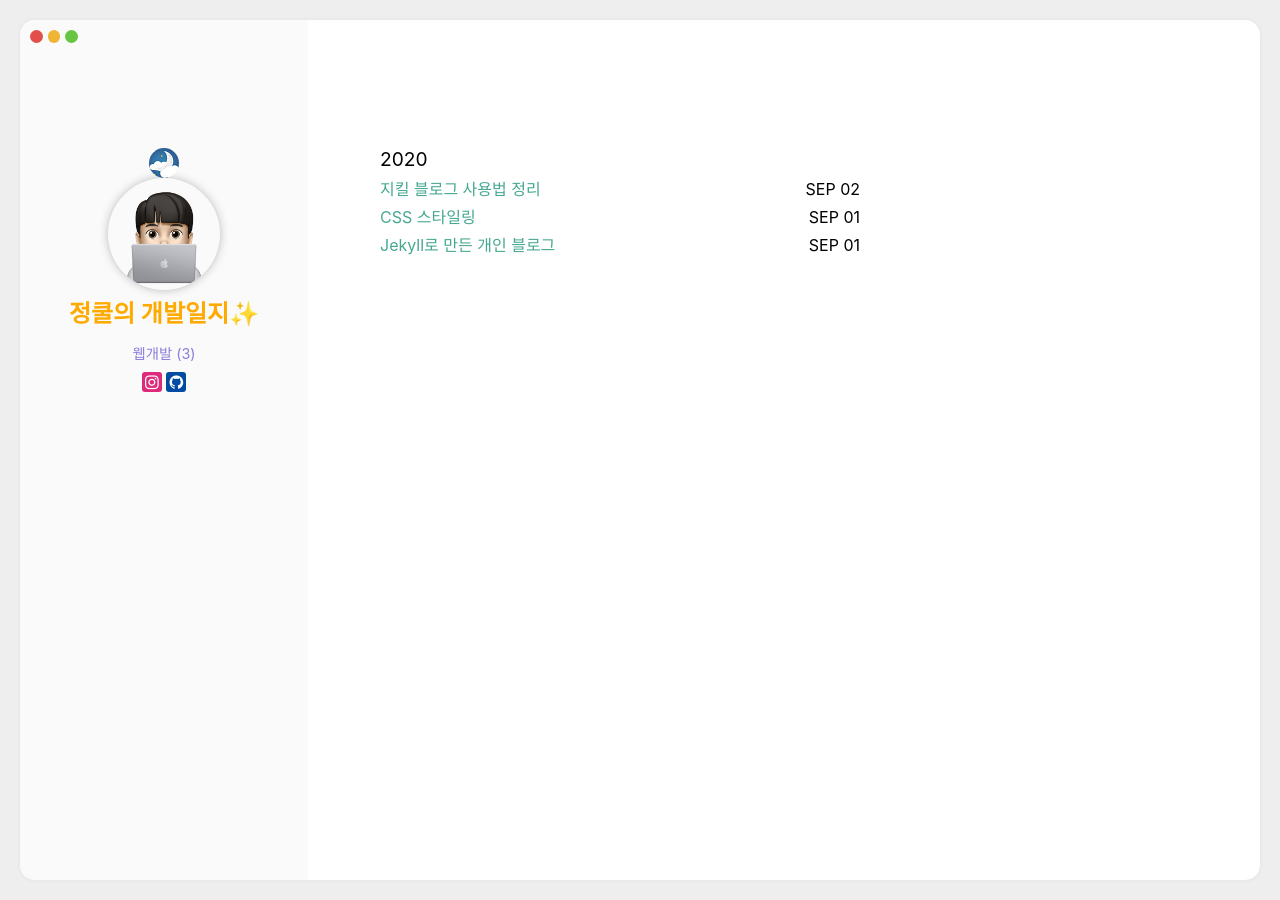
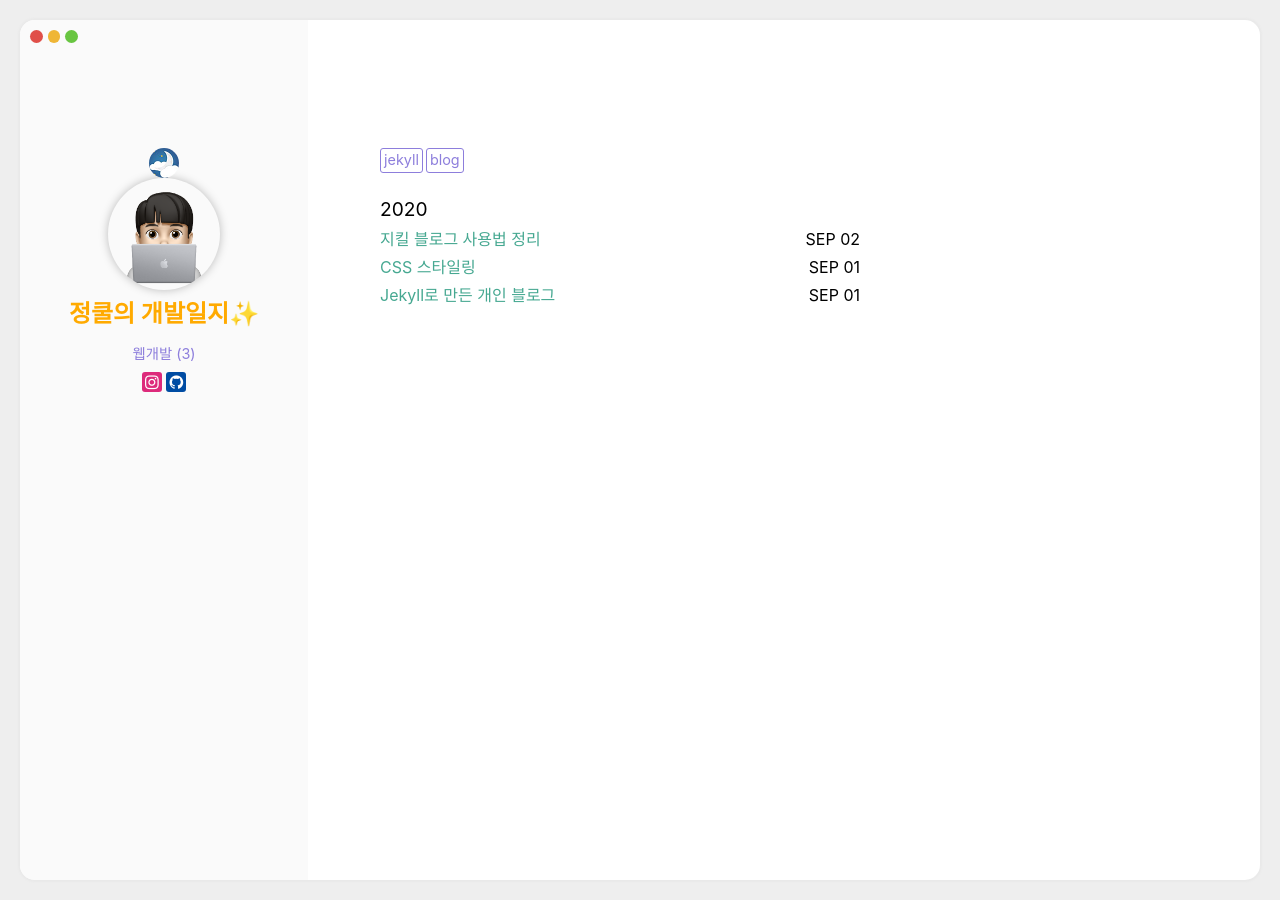
Before and after one commit to sebastianrcnt/sebastianrcnt.github.io, a Jekyll site: the page built from index.html, in a window 1280 px wide. Built offline with Jekyll 4.4.1, drawn with Linux system fonts in a browser that asks for light colours; some web fonts are replaced.

Commit message:
태그 기능 추가

```diff
--- /dev/null
+++ b/_data/tags.yml
@@ -0,0 +1,2 @@
+- jekyll
+- blog
--- a/_includes/archive.html
+++ b/_includes/archive.html
@@ -2,9 +2,14 @@
 {% if page.type %}
 <div class="archive">
   <p class="archive_type">{{ page.type }}</p>
+  <div class="tags" style="justify-content: flex-start">
+    {% for tag in site.data.tags %} {% if site.data.tags contains tag %}
+    <div data-tag="{{ tag }}" class="tag">{{ tag }}</div>
+    {% endif %} {% endfor %}
+  </div>
   <ul>
     {% for post in site.categories[page.type] %} {% if post.url %}
-    <li>
+    <li data-tags="{% for tag in post.tags %}{{tag}} {% endfor %}">
       <time class="archive_date" datetime="{{ post.date | date_to_xmlschema }}">
         {{ post.date | date: "%b %-d, %Y" }}
       </time>
@@ -19,6 +24,11 @@
 <!-- main page -->
 {% else %}
 <div class="archive">
+  <div class="tags">
+    {% for tag in site.data.tags %} {% if site.data.tags contains tag %}
+    <div data-tag="{{ tag }}" class="tag">{{ tag }}</div>
+    {% endif %} {% endfor %}
+  </div>
   {% for post in site.posts %} {% unless post.next %}
   <p class="archive_year">{{ post.date | date: '%Y' }}</p>
   {% else %} {% capture year %}{{ post.date | date: '%Y' }}{% endcapture %} {%
@@ -26,9 +36,8 @@
   year != nextyear %}
   <p class="archive_year">{{ post.date | date: '%Y' }}</p>
   {% endif %} {% endunless %}
-
   <ul>
-    <li>
+    <li data-tags="{% for tag in post.tags %}{{tag}} {% endfor %}">
       <time class="archive_date" datetime="{{ post.date | date_to_xmlschema }}">
         {{ post.date | date: "%b %d" }}
       </time>
--- a/_includes/head.html
+++ b/_includes/head.html
@@ -69,13 +69,5 @@ endif %}
     crossorigin="anonymous"
   ></script>
   <!-- js -->
-  <script>
-    $(document).ready(() => {
-      $("code, code *").each((index, el) => {
-        const color = $(el).css("color");
-        // $(el).css("-webkit-text-fill-color", color);
-        // $(el).css("-webkit-opacity", 1);
-      });
-    });
-  </script>
+  <script></script>
 </head>
--- a/_layouts/post.html
+++ b/_layouts/post.html
@@ -18,6 +18,11 @@ layout: page
       >{% if forloop.last == false %}, {% endif %}{% endfor %}
     </span>
     {% endif %}
+    <div class="tags">
+      {% for tag in site.data.tags %} {% if page.tags contains tag %}
+      <div class="tag selected">{{ tag }}</div>
+      {% endif %} {% endfor %}
+    </div>
   </div>
   <div class="post_content">{{ content }}</div>
 
--- a/_posts/2020-09-01-t4.md
+++ b/_posts/2020-09-01-t4.md
@@ -1,6 +1,7 @@
 ---
 title: Jekyll로 만든 개인 블로그
 categories: [웹개발]
+tags: [blog, jekyll, unregistered]
 comments: false
 ---
 
--- a/assets/css/main.scss
+++ b/assets/css/main.scss
@@ -256,7 +256,7 @@ img {
   }
 
   @include mobile-only {
-    margin-top: 2rem;
+    margin-top: 0rem;
     margin-left: 1.2rem;
     margin-right: 1.2rem;
   }
@@ -746,8 +746,7 @@ footer {
   -ms-overflow-style: none; /* IE and Edge */
   scrollbar-width: none; /* Firefox */
 }
-
-header {
+@mixin noselect() {
   -webkit-touch-callout: none; /* iOS Safari */
   -webkit-user-select: none; /* Safari */
   -khtml-user-select: none; /* Konqueror HTML */
@@ -755,11 +754,51 @@ header {
   -ms-user-select: none; /* Internet Explorer/Edge */
   user-select: none; /* Non-prefixed version, currently */
 }
+header {
+  @include noselect();
+}
 
 body {
   //   background: url("https://i1.wp.com/9to5mac.com/wp-content/uploads/sites/6/2020/01/Every-Mac-wallpaper.jpeg?w=2500&quality=82&strip=all&ssl=1");
 }
 
 * {
-  transition: background-color 1s ease;
+  transition: background-color 0.4s ease, color 0.4s ease,
+    border-color 0.4s ease;
 }
+
+.tags {
+  margin-top: 10px;
+  margin-bottom: 10px;
+  display: flex;
+  flex-direction: row;
+  flex-wrap: wrap;
+  justify-content: flex-start;
+  align-items: center;
+
+  @include breakpoint(medium) {
+  }
+
+  @include mobile-only {
+    justify-content: center;
+  }
+
+  .tag {
+    $tag-color: var(--nav_font);
+    display: inline-block;
+    color: $tag-color;
+    background: transparent;
+    padding: 3px;
+    border-radius: 3px;
+    border: 1px solid $tag-color;
+    font-size: 0.9rem;
+    margin-right: 3px;
+    margin-bottom: 3px;
+    @include noselect();
+
+    &.selected {
+      color: white;
+      background: $tag-color;
+    }
+  }
+}
```
Also changed, not shown: other parts of _includes/archive.html (+41 -0 lines).
